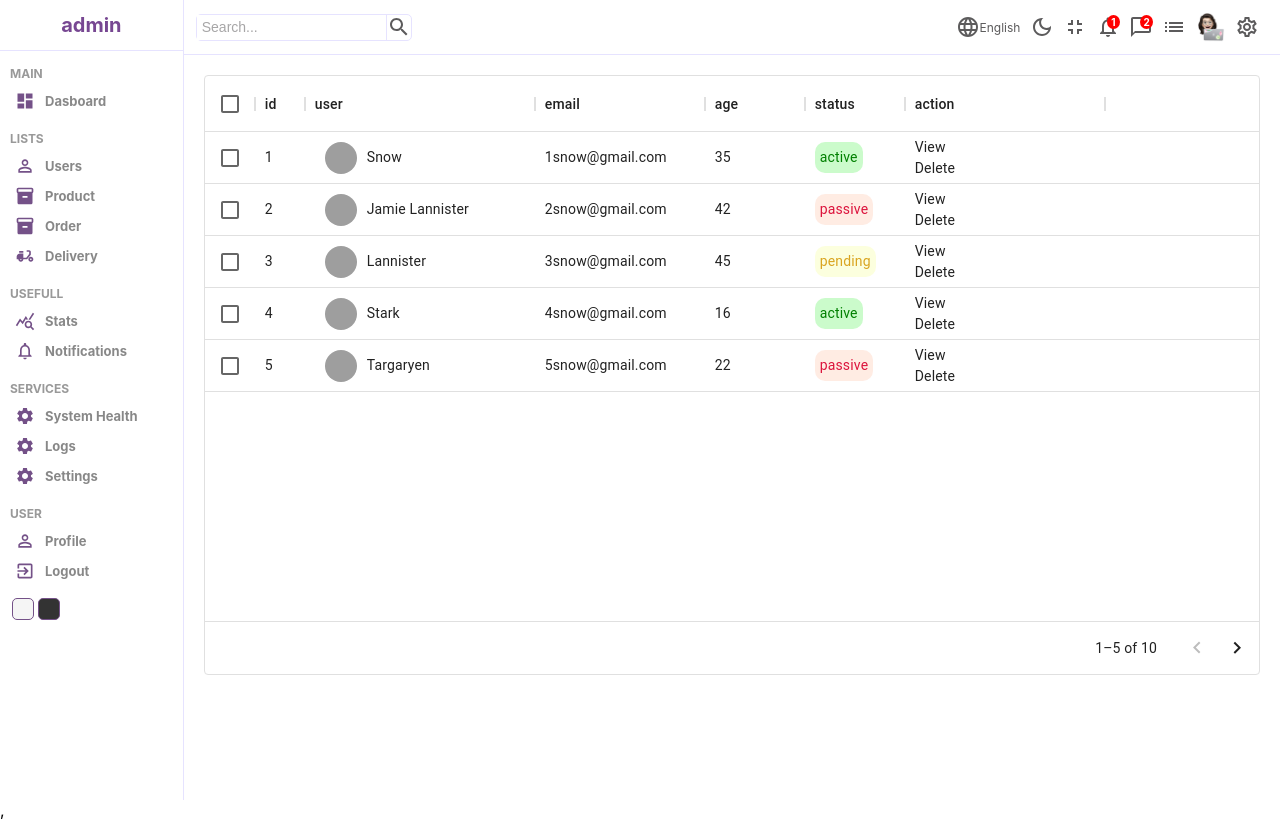
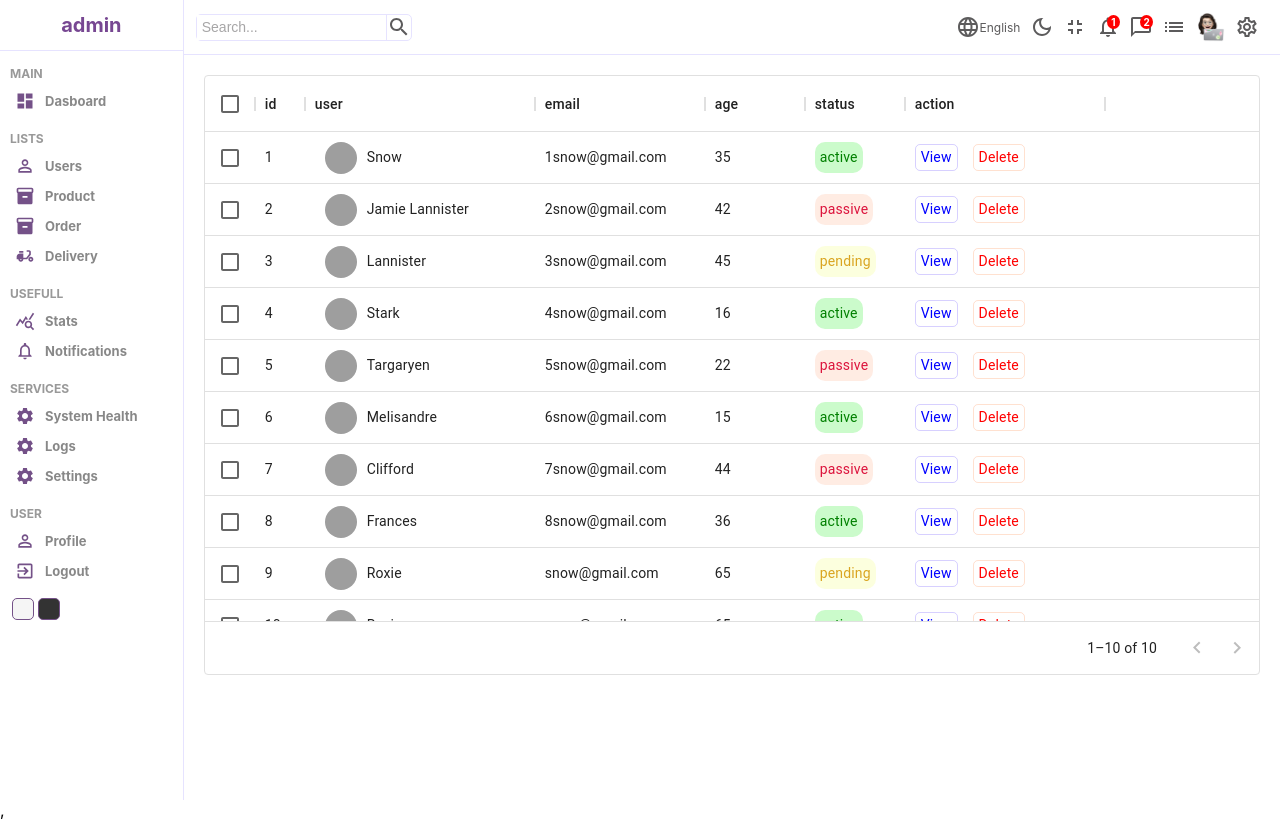
Before and after one commit to Alwaz/react-admin-panel, a React (Create React App) app: page /users in a window 1280 px wide. Built offline with nearby package versions, Linux system fonts and the light colour scheme; grey boxes are pictures that could not be loaded.

Commit message:
datatable in complete

```diff
--- a/src/Components/Data/DataTable.jsx
+++ b/src/Components/Data/DataTable.jsx
@@ -24,8 +24,8 @@ const DataTable = () => {
       <DataGrid
         rows={userRows}
         columns={userColumns.concat(actionColumn)}
-        pageSize={5}
-        rowsPerPageOptions={[5]}
+        pageSize={10}
+        rowsPerPageOptions={[10]}
         checkboxSelection
       />
     </div>
--- a/src/Components/Data/DataTable.scss
+++ b/src/Components/Data/DataTable.scss
@@ -37,25 +37,37 @@
       color: crimson;
       background-color: rgba(255, 81, 0, 0.11);
   }
+}
+
+
 
 .actionbtns{
   display: flex;
   align-items: center;
   gap: 15px;
-S
+
+
   .viewBtn {
     padding: 2px 5px;
     border-radius: 5px;
     color: blue;
+    cursor: pointer;
     border: 1px solid rgba(38, 0, 255, 0.185);
 
-
+      &:hover{
+        background-color: rgba(0, 204, 255, 0.178);
       }
   }
 
-
-
-
+  .deleteBtn {
+    padding: 2px 5px;
+    border-radius: 5px;
+    color: red;
+    cursor: pointer;
+    &:hover{
+      background-color: rgba(255, 0, 0, 0.158);
     }
-
+    border: 1px solid rgba(255, 94, 0, 0.185);
   }
+}
+}
```
Lines whose indentation alone changed are shown as unchanged.
